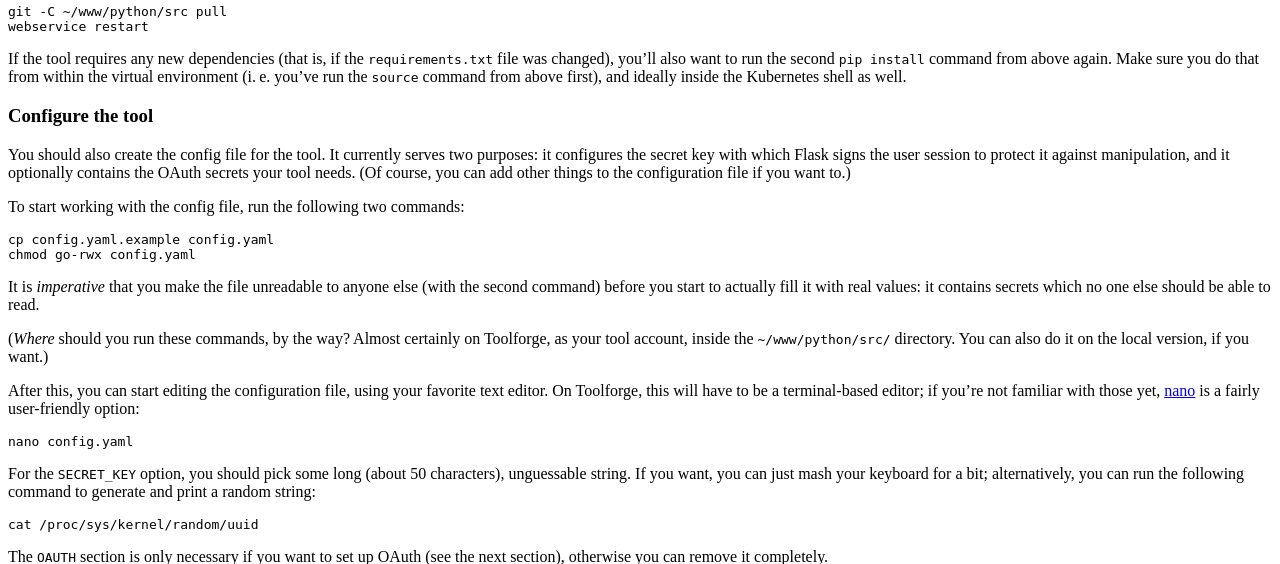
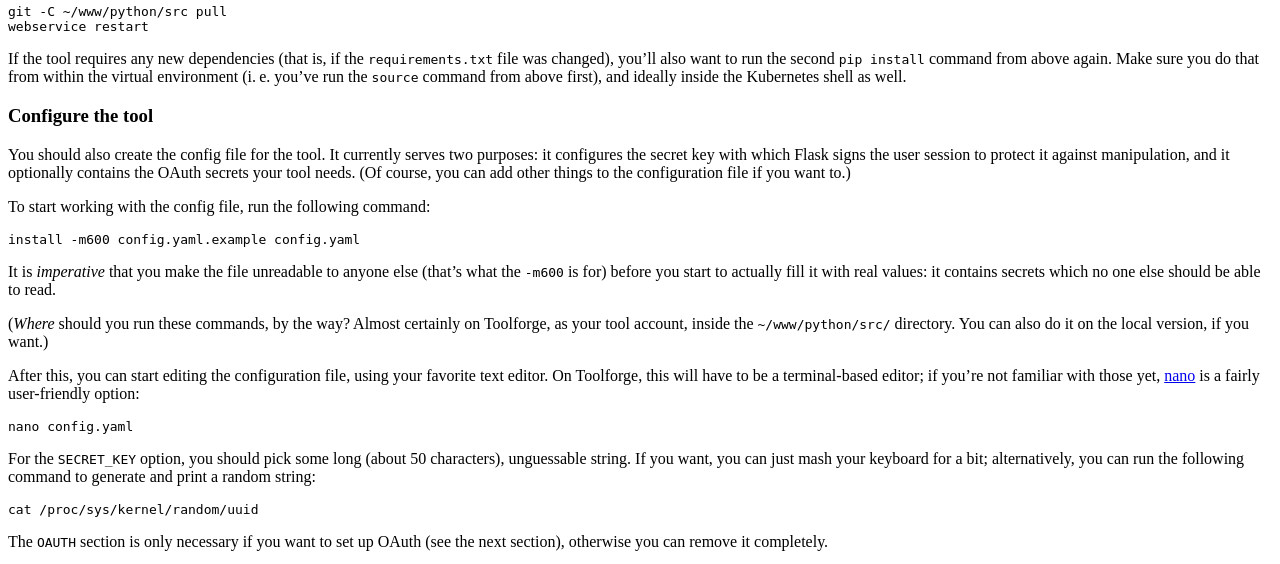
Before and after one commit to lucaswerkmeister/cookiecutter-toolforge, a Python web app: template {{cookiecutter.tool_identifier}}/templates/index.html in a window 1280 px wide. Shown: the part 1306-1870 px from the top of the page. Run offline with Jinja, Linux system fonts and the light colour scheme; the template is opened without the code that fills it, so the values that code supplies are empty.

Commit message:
Use `install -m` to create config file with correct mode
Copying the file and then chmod’ing it makes it theoretically possible
for an adversary to open(2) the file while it’s still world-readable and
then read(2) from it later, after it contains credentials: permissions
are only checked when opening the file, not at each read. Use the
`install` command to copy the file with the correct mode right away.
(Alternatively, we could adjust the umask, but install seems better in
this case.)

This also has the advantage of being shorter than the original two
commands :)

```diff
--- a/{{cookiecutter.tool_identifier}}/templates/index.html
+++ b/{{cookiecutter.tool_identifier}}/templates/index.html
@@ -169,11 +169,11 @@ webservice restart</code></pre>
   and it optionally contains the OAuth secrets your tool needs.
   (Of course, you can add other things to the configuration file if you want to.)
 </p>
-<p>To start working with the config file, run the following two commands:</p>
-<pre><code>cp config.yaml.example config.yaml
-chmod go-rwx config.yaml</code></pre>
+<p>To start working with the config file, run the following command:</p>
+<pre><code>install -m600 config.yaml.example config.yaml</code></pre>
 <p>
-  It is <em>imperative</em> that you make the file unreadable to anyone else (with the second command)
+  It is <em>imperative</em> that you make the file unreadable to anyone else
+  (that’s what the <code>-m600</code> is for)
   before you start to actually fill it with real values:
   it contains secrets which no one else should be able to read.
 </p>
```
